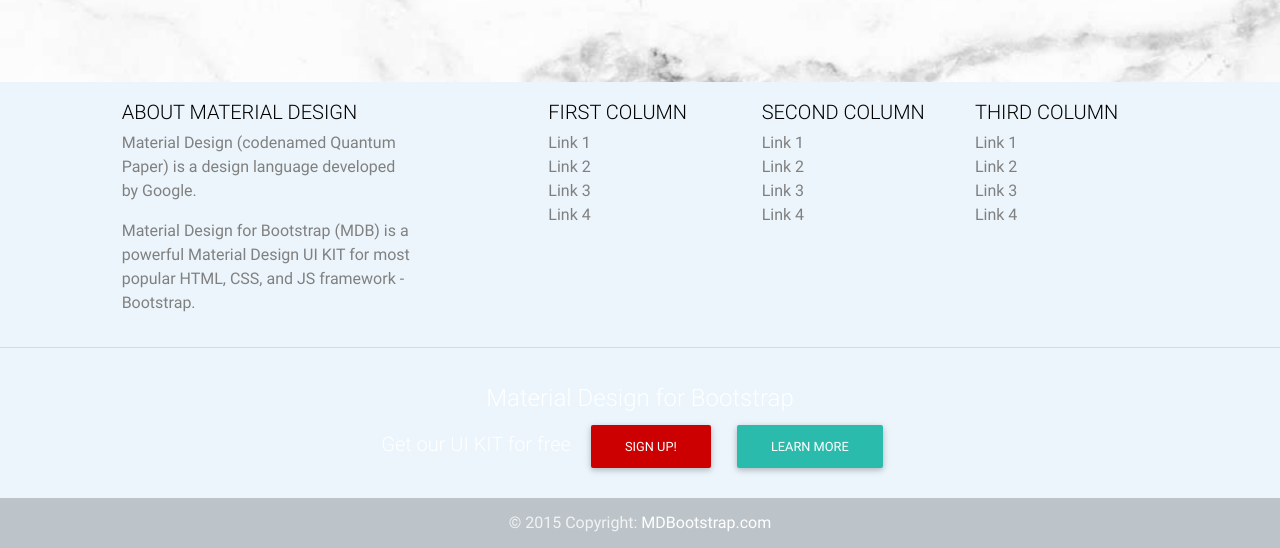
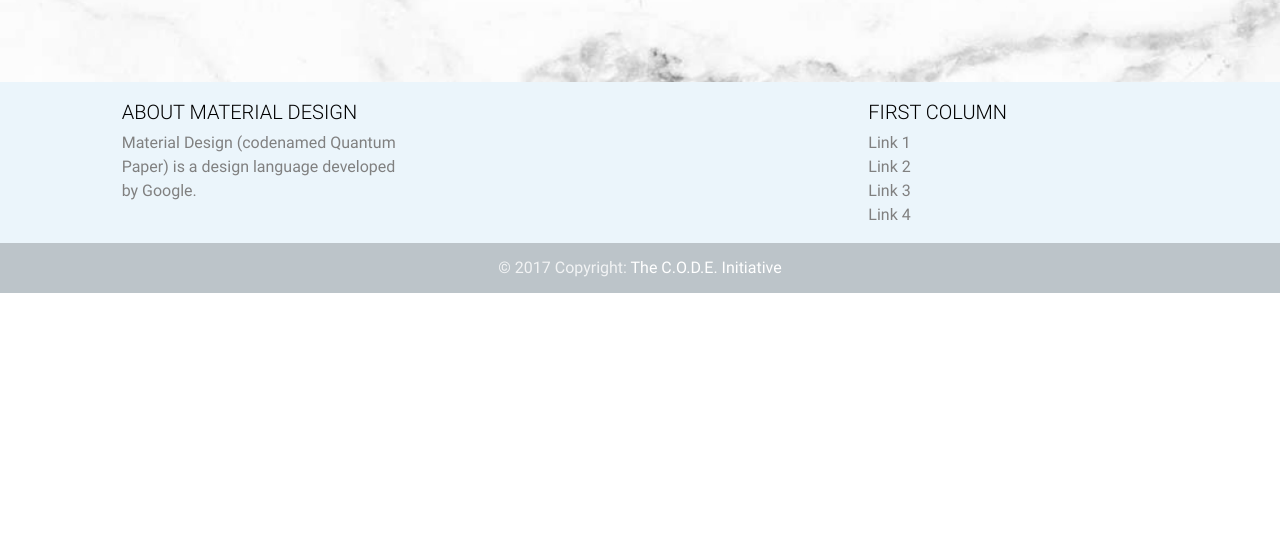
Before and after one commit to baharHeravi/C.O.D.E., a plain HTML site: page index.html in a window 1280 px wide. Shown: the part 718-1266 px from the top of the page. After the commit the page ends 1011 px from the top, so only its background shows below. Drawn offline with Linux system fonts and the light colour scheme.

Commit message:
Updated Index.html

```diff
--- a/index.html
+++ b/index.html
@@ -143,11 +143,11 @@
     <div class="view">
         <div class="full-bg-img flex-center">
             <ul class="animated fadeInUp">
-                <img src="logos/01.png"  height="600" width="1000">
+                <img src="logos/01.png"  height="400" width="800">
 
                 <li>
-                    <a target="_blank" href="http://mdbootstrap.com/getting-started/" class="btn btn-primary btn-lg" rel="nofollow">Sign up!</a>
-                    <a target="_blank" href="http://mdbootstrap.com/material-design-for-bootstrap/" class="btn btn-default btn-lg" rel="nofollow">Learn more</a>
+                    <a target="_blank" href="#!" class="btn btn-primary btn-lg" rel="nofollow">Sign up!</a>
+                    <a target="_blank" href="#!" class="btn btn-default btn-lg" rel="nofollow">Learn more</a>
                 </li>
             </ul>
         </div>
@@ -165,15 +165,13 @@
                 <div class="col-md-3 offset-lg-1 hidden-lg-down">
                     <h5 class="title" style="color: black">ABOUT MATERIAL DESIGN</h5>
                     <p style="color: grey">Material Design (codenamed Quantum Paper) is a design language developed by Google. </p>
-
-                    <p style="color: grey">Material Design for Bootstrap (MDB) is a powerful Material Design UI KIT for most popular HTML, CSS, and JS framework - Bootstrap.</p>
                 </div>
                 <!--/.First column-->
 
                 <hr class="hidden-md-up">
 
                 <!--Second column-->
-                <div class="col-lg-2 col-md-4 offset-lg-1">
+                <div class="col-lg-2 col-md-4 offset-lg-4">
                     <h5 class="title" style="color: black">First column</h5>
                     <ul>
                         <li><a href="#!" style="color: grey">Link 1</a></li>
@@ -184,56 +182,16 @@
                 </div>
                 <!--/.Second column-->
 
-                <hr class="hidden-md-up">
-
-                <!--Third column-->
-                <div class="col-lg-2 col-md-4">
-                    <h5 class="title" style="color: black">Second column</h5>
-                    <ul>
-                        <li><a href="#!" style="color: grey">Link 1</a></li>
-                        <li><a href="#!" style="color: grey">Link 2</a></li>
-                        <li><a href="#!" style="color: grey">Link 3</a></li>
-                        <li><a href="#!" style="color: grey">Link 4</a></li>
-                    </ul>
-                </div>
-                <!--/.Third column-->
-
-                <hr class="hidden-md-up">
-
-                <!--Fourth column-->
-                <div class="col-lg-2 col-md-4">
-                    <h5 class="title" style="color: black">Third column</h5>
-                    <ul>
-                        <li><a href="#!" style="color: grey">Link 1</a></li>
-                        <li><a href="#!" style="color: grey">Link 2</a></li>
-                        <li><a href="#!" style="color: grey">Link 3</a></li>
-                        <li><a href="#!" style="color: grey">Link 4</a></li>
-                    </ul>
-                </div>
-                <!--/.Fourth column-->
 
             </div>
         </div>
         <!--/.Footer Links-->
 
-        <hr>
-
-        <!--Call to action-->
-        <div class="call-to-action">
-            <h4>Material Design for Bootstrap</h4>
-            <ul>
-                <li>
-                    <h5>Get our UI KIT for free</h5></li>
-                <li><a target="_blank" href="http://mdbootstrap.com/getting-started/" class="btn btn-danger" rel="nofollow">Sign up!</a></li>
-                <li><a target="_blank" href="http://mdbootstrap.com/material-design-for-bootstrap/" class="btn btn-default" rel="nofollow">Learn more</a></li>
-            </ul>
-        </div>
-        <!--/.Call to action-->
 
         <!--Copyright-->
         <div class="footer-copyright">
             <div class="container-fluid">
-                © 2015 Copyright: <a href="http://www.MDBootstrap.com"> MDBootstrap.com </a>
+                © 2017 Copyright: <a href="#!"> The C.O.D.E. Initiative </a>
 
             </div>
         </div>
```
